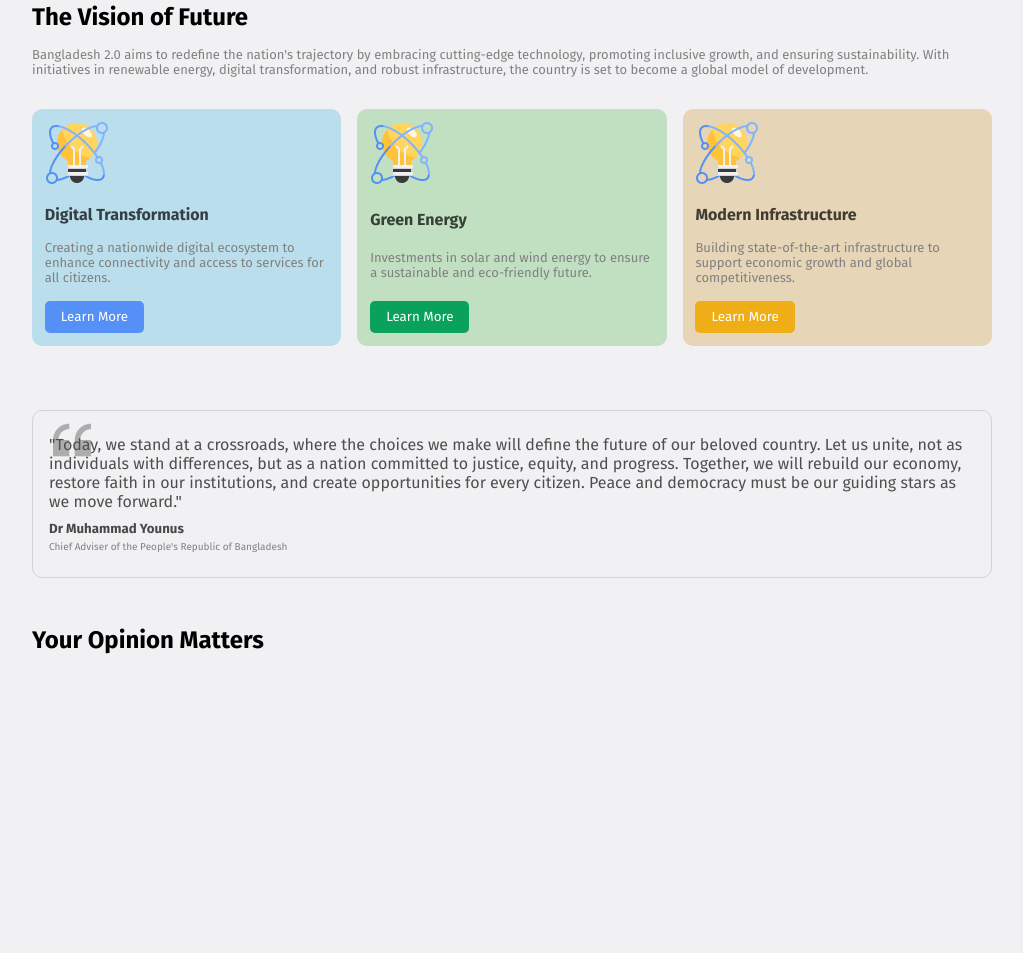
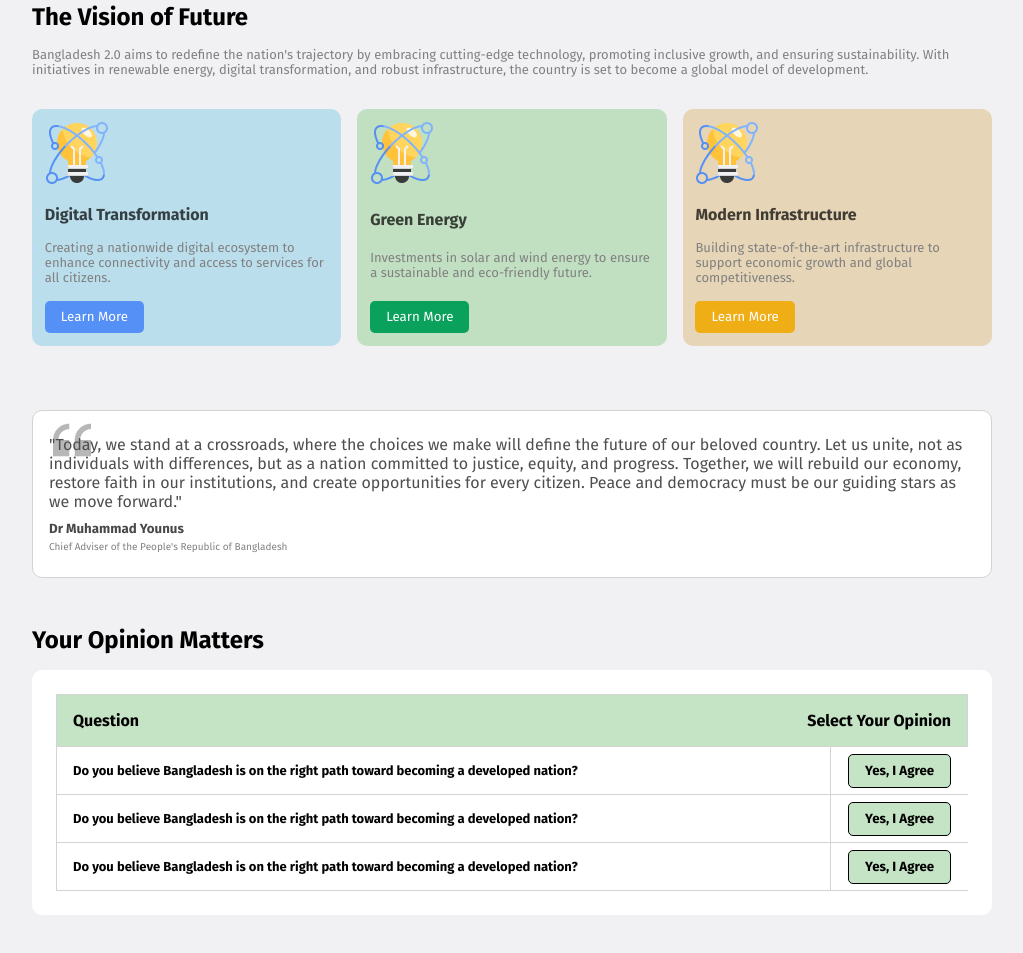
Before and after one commit to rabiul3000/new-bangladesh, a plain HTML site: page index.html in a window 1280 px wide. Shown: the part 736-1689 px from the top of the page, without its empty margins (128-1151 px from the left). Before the commit the page ends 1438 px from the top, so only its background shows below. Drawn offline with Linux system fonts and the light colour scheme.

Commit message:
opinion section added

```diff
--- a/index.html
+++ b/index.html
@@ -184,9 +184,53 @@
 				</p>
 			</section>
 
+			<!-- Opinion section -->
 			<section class="opinions">
 				<h1 class="opinions-title">Your Opinion Matters</h1>
+
+				<div class="qa-container">
+					<div class="opinions-heading bg-green">
+						<div>Question</div>
+						<div>Select Your Opinion</div>
+					</div>
+
+					<div class="qa">
+						<div class="question">
+							<p>
+								Do you believe Bangladesh is on the right path toward becoming a
+								developed nation?
+							</p>
+						</div>
+						<div class="answer">
+							<button class="bg-green">Yes, I Agree</button>
+						</div>
+					</div>
+					<div class="qa">
+						<div class="question">
+							<p>
+								Do you believe Bangladesh is on the right path toward becoming a
+								developed nation?
+							</p>
+						</div>
+						<div class="answer">
+							<button class="bg-green">Yes, I Agree</button>
+						</div>
+					</div>
+					<div class="qa">
+						<div class="question">
+							<p>
+								Do you believe Bangladesh is on the right path toward becoming a
+								developed nation?
+							</p>
+						</div>
+						<div class="answer">
+							<button class="bg-green">Yes, I Agree</button>
+						</div>
+					</div>
+				</div>
 			</section>
+
+
 		</main>
 	</body>
 </html>
--- a/style.css
+++ b/style.css
@@ -200,20 +200,19 @@ section {
 	background: url('./assets/quote-bg.png');
 	background-repeat: no-repeat;
 	background-size: 38px;
-	background-position: top 10px  left 20px;
-
-
+	background-position: top 10px left 20px;
+	background-color: white;
 }
 
-.quote-brief{
+.quote-brief {
 	margin-bottom: 10px;
 	color: rgb(78, 78, 78);
 }
 .quote-person-name {
-	color: rgb(73, 72, 72)
+	color: rgb(73, 72, 72);
 }
 
-.quote-person-post{
+.quote-person-post {
 	font-size: x-small;
 	color: grey;
 	margin-top: 4px;
@@ -221,3 +220,48 @@ section {
 }
 
 /* opinion section */
+.opinions-title {
+	margin-bottom: 1rem;
+}
+.opinions-heading {
+	display: flex;
+	border: 1px solid lightgrey;
+	justify-content: space-between;
+	padding: 1rem;
+	font-weight: bold;
+}
+
+.qa-container {
+	padding: 1.5rem;
+	background-color: white;
+	border-radius: 10px;
+}
+
+.qa {
+	display: flex;
+	border-bottom: 1px solid lightgrey;
+	border-left: 1px solid lightgrey;
+	background-color: white;
+}
+
+.question {
+	width: 85%;
+	border-right: 1px solid lightgrey;
+	padding: 1rem;
+	font-weight: bold;
+	font-size: small;
+}
+
+.answer {
+	width: 15%;
+	display: flex;
+	justify-content: center;
+	align-items: center;
+}
+
+.answer > button {
+	padding: 0.5rem 1rem;
+	font-weight: bold;
+	border-radius: 5px;
+	border: 1px solid black;
+}
```
